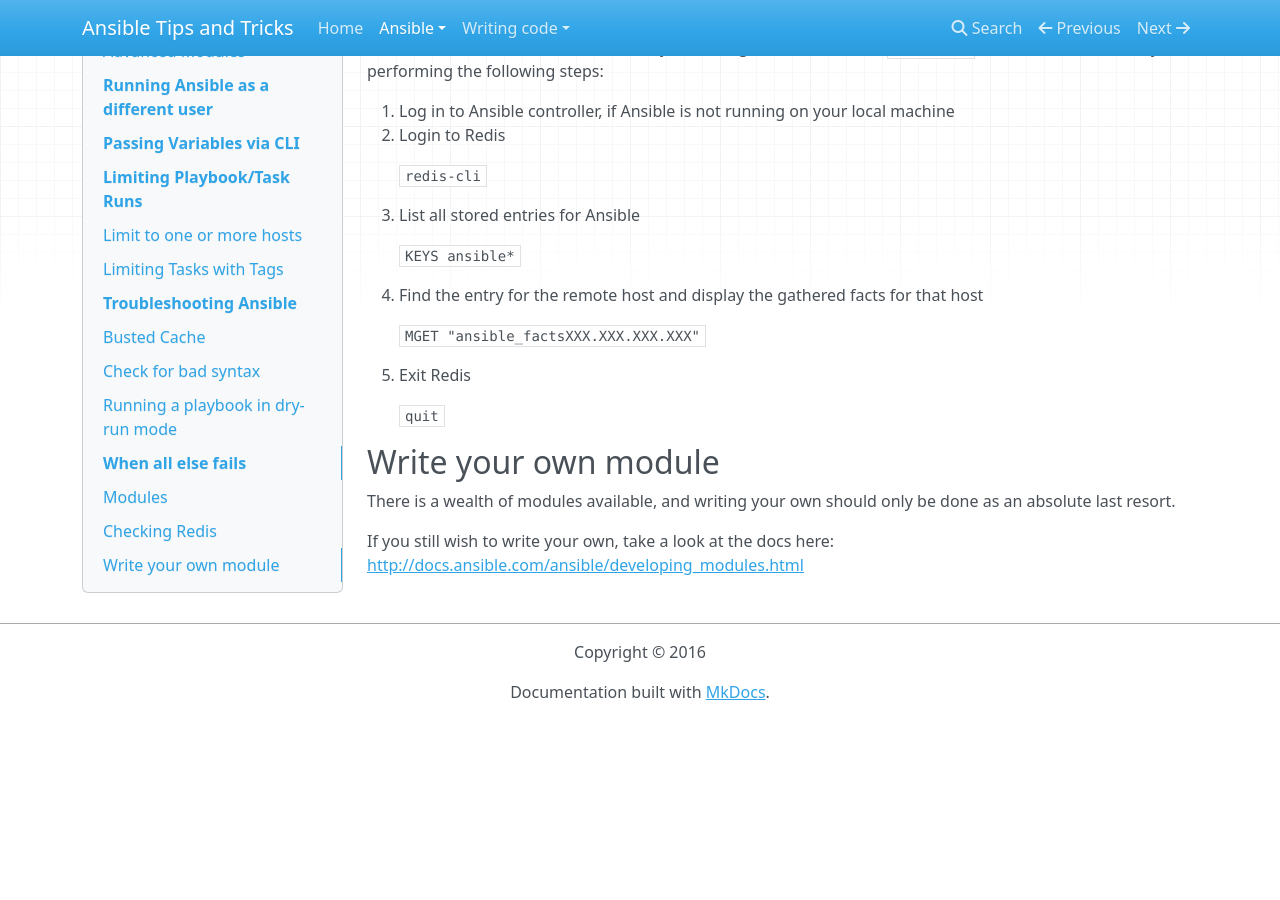
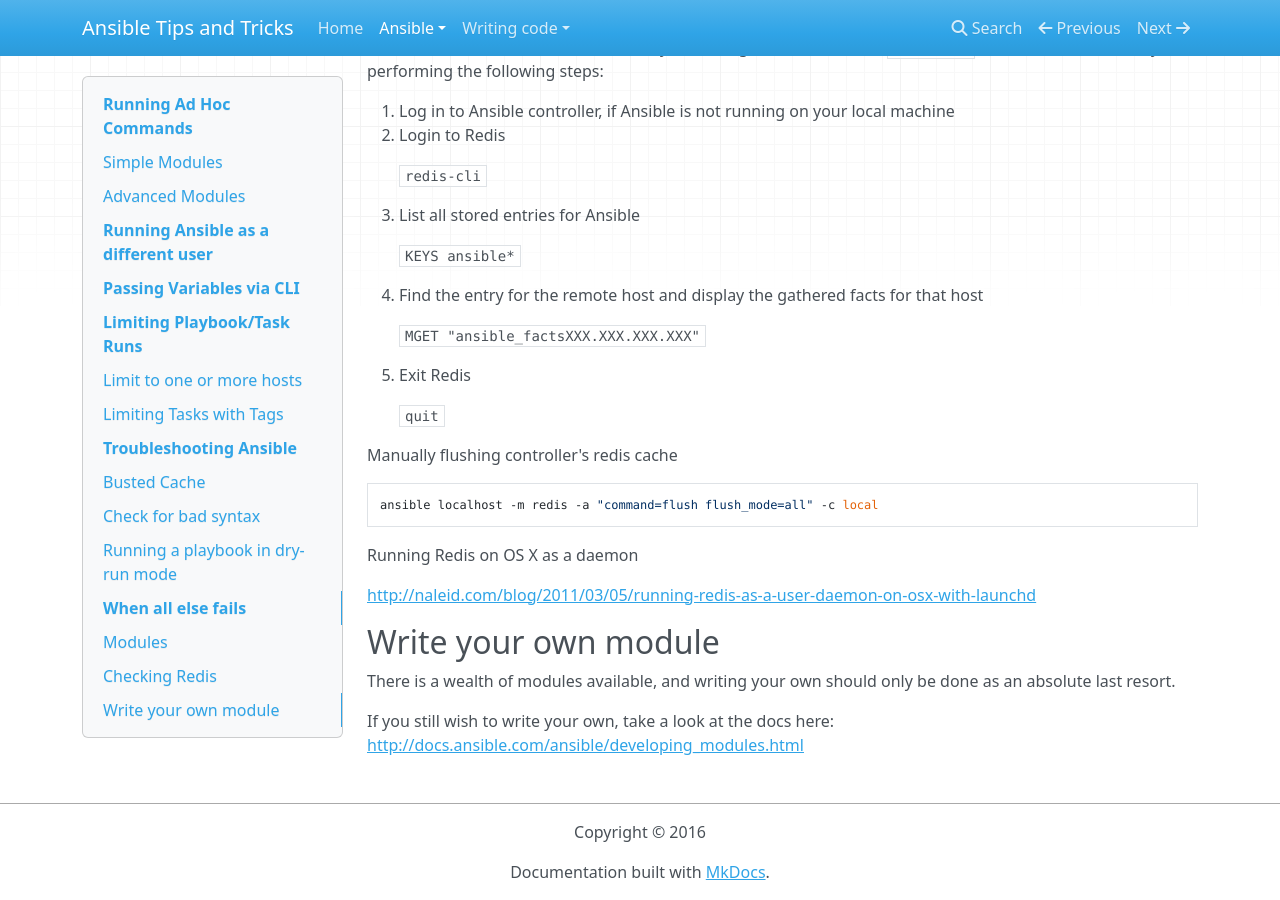
Before and after one commit to nfaction/ansible-tips-and-tricks, an MkDocs documentation site: the page built from docs/ansible/commands.md, in a window 1280 px wide and 900 px high, scrolled down 3577 px. Built offline with MkDocs 1.6.1, drawn with Linux system fonts in a browser that asks for light colours; nearby versions of some CDN libraries; old or Windows-style settings are respelled for this version of MkDocs; before the commit the page ends 4297 px from its top, so only the background shows below that.

Commit message:
Add command to flush local redis cache
Also add notes on how to daemonize OS X redis.

````diff
--- a/docs/ansible/commands.md
+++ b/docs/ansible/commands.md
@@ -194,6 +194,16 @@ Sometimes it may be neccessary to manually check Redis for gathered facts from a
 	quit
 	```
 
+Manually flushing controller's redis cache
+
+```
+ansible localhost -m redis -a "command=flush flush_mode=all" -c local
+```
+
+Running Redis on OS X as a daemon
+
+<http://naleid.com/blog/2011/03/05/running-redis-as-a-user-daemon-on-osx-with-launchd>
+
 ## Write your own module
 There is a wealth of modules available, and writing your own should only be done as an absolute last resort.
 
````
